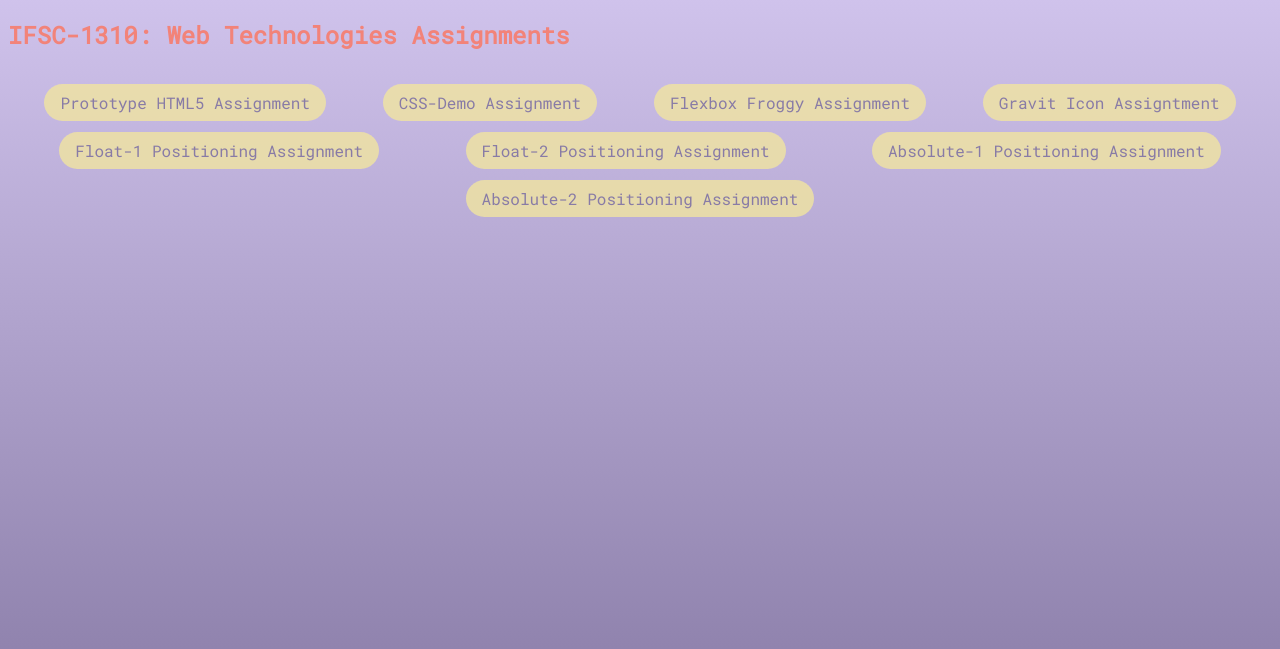
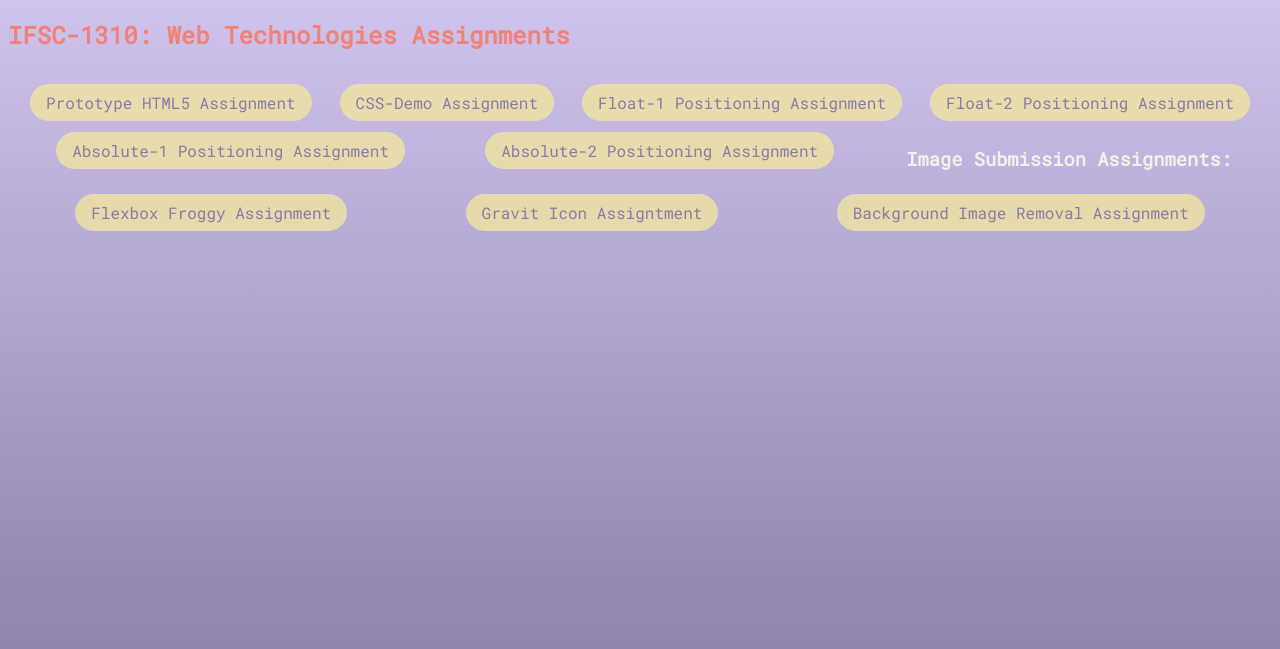
Before and after one commit to haleynn/ifsc-1310, a plain HTML site: page index.html in a window 1280 px wide. Shown: the part 67-716 px from the top of the page. Drawn offline with Linux system fonts and the light colour scheme.

Commit message:
Background Image Removal Assignment

```diff
--- a/assets/css/style.css
+++ b/assets/css/style.css
@@ -8,12 +8,18 @@
 html {
     height: 100%;  /*makes the gradient stretch to the bottom*/
 }
+
 body {
     font-family: 'Roboto Mono', monospace;
     background-image: linear-gradient(180deg, #D6C9F2, #887BA6);
 }
+
 h1, h2 {
     color: #F28379;
+}
+
+h3 {
+    color:#F2F0EB;
 }
 
 ul {
@@ -24,6 +30,7 @@ ul {
     justify-content: space-around;
     align-content: space-around;
 }
+
 ul li {
     list-style-type: none;
 }
--- a/index.html
+++ b/index.html
@@ -20,12 +20,14 @@
   <ul>
     <li><a href = "prototype/index.html">Prototype HTML5 Assignment</a></li>
     <li><a href = "css-demo/index.html"> CSS-Demo Assignment</a></li>
-    <li><a href = "assets/img/flexboxfroggy.jpg"> Flexbox Froggy Assignment</a></li>
-    <li><a href = "assets/img/graviticon.png"> Gravit Icon Assigntment</a></li>
     <li><a href = "positioning/float-1.html">Float-1 Positioning Assignment</a></li>
     <li><a href = "positioning/float-2.html">Float-2 Positioning Assignment</a></li>
     <li><a href = "positioning/absolute-1.html">Absolute-1 Positioning Assignment</a></li>
     <li><a href = "positioning/absolute-2.html">Absolute-2 Positioning Assignment</a></li>
+    <h3>Image Submission Assignments:</h3>
+    <li><a href = "assets/img/flexboxfroggy.jpg"> Flexbox Froggy Assignment</a></li>
+    <li><a href = "assets/img/graviticon.png"> Gravit Icon Assigntment</a></li>
+    <li><a href = "assets/img/backgroundimageremoval.jpg">Background Image Removal Assignment</a></li>
   </ul>
 <!--  This is for the possibility of using this site for a portfolio
       when we are done with it in class
@@ -42,6 +44,10 @@
     <li><a href = "#">Number Guessing Game</a></li>
     <li><a href = "#">Color Matching Game</a></li>
     <li><a href= "#">Dating Survey Form</a></li>
-  </ul>-->
+  </ul>
+  <h2> Programming 1 Programs (C++)</h2>
+  <ul>
+    <li>
+  -->
 </body>
 </html>
```
Also changed, not shown: assets/img/backgroundimageremoval.jpg (added).
